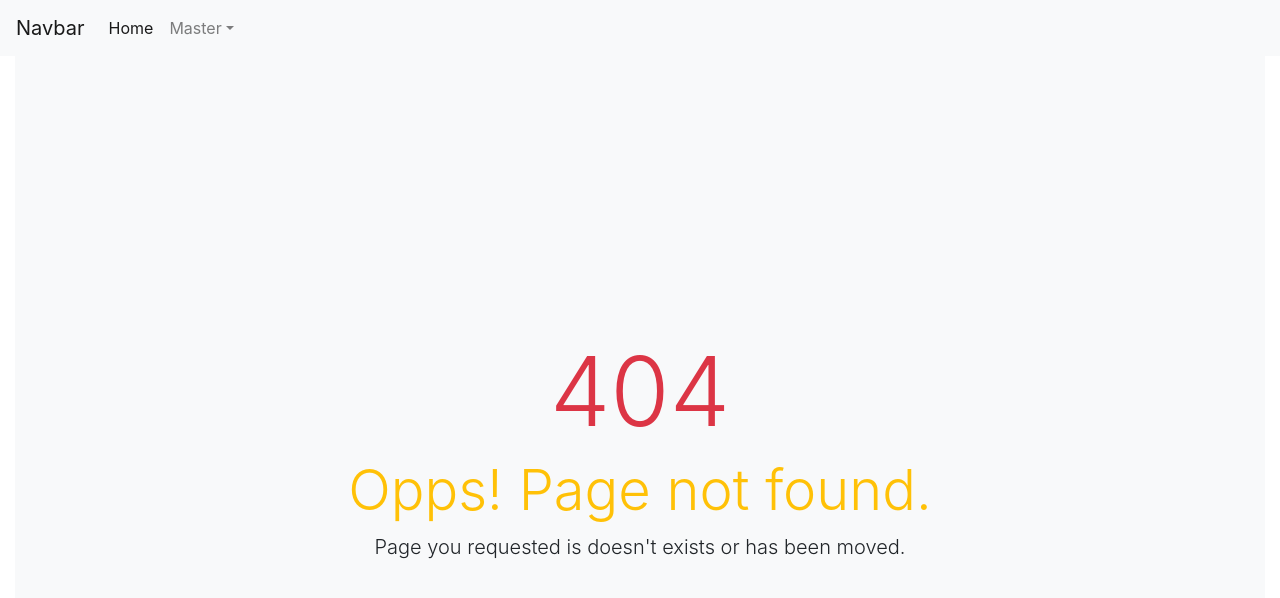
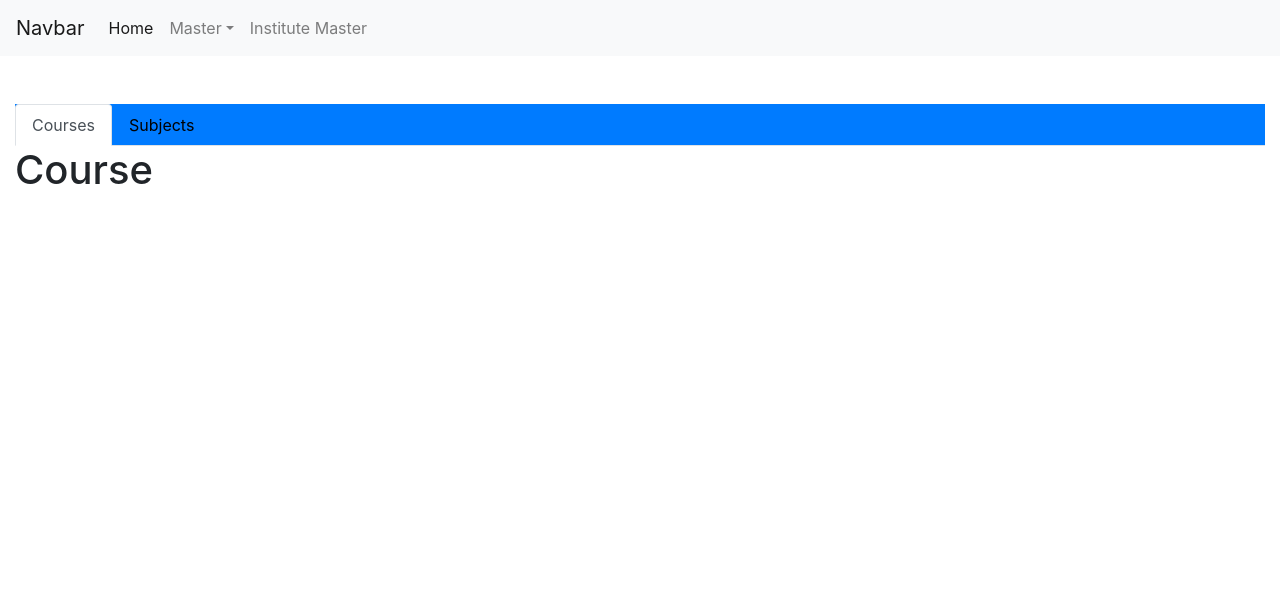
Before and after one commit to shirkeamy/October2024Batch, a React (Create React App) app in the folder react/react-crud-app/: page /crud/institute in a window 1280 px wide. Before the commit this address had no page. Shown: the top 598 px of the page. Built offline with nearby package versions, Linux system fonts and the light colour scheme.

Commit message:
Add InstituteDetails page and update Navbar for navigation

```diff
--- a/react/react-crud-app/src/App.tsx
+++ b/react/react-crud-app/src/App.tsx
@@ -5,6 +5,7 @@ import NotFound from './Pages/NotFound';
 import CountryLogic from './Pages/MasterData/Country/Country.logic';
 import StateLogic from './Pages/MasterData/State/State.logic';
 import CityLogic from './Pages/MasterData/City/City.logic';
+import InstituteDetails from './Pages/InstituteMaster/InstituteDetails';
 
 function App() {
   return (
@@ -17,6 +18,7 @@ function App() {
           <Route path="/country" element={<CountryLogic />} />
           <Route path="/state" element={<StateLogic />} />
           <Route path="/city" element={<CityLogic />} />
+          <Route path="/crud/institute" element={<InstituteDetails />} />
 
           <Route path='*' element={<NotFound />} />
         </Routes>
--- a/react/react-crud-app/src/Components/Navbar.tsx
+++ b/react/react-crud-app/src/Components/Navbar.tsx
@@ -29,6 +29,9 @@ const Navbar: React.FC = () => {
                                 <a className="dropdown-item" href="/city">City</a>
                             </div>
                         </li>
+                        <li className="nav-item">
+                            <a className="nav-link" href="/crud/institute">Institute Master</a>
+                        </li>
                     </ul>
                 </div>
             </nav>
--- /dev/null
+++ b/react/react-crud-app/src/Pages/InstituteMaster/Courses/Courses.tsx
@@ -0,0 +1,7 @@
+const Courses: React.FC = () => {
+    return (
+        <></>
+    )
+}
+
+export default Courses;
--- /dev/null
+++ b/react/react-crud-app/src/Pages/InstituteMaster/InstituteDetails.tsx
@@ -0,0 +1,28 @@
+import Courses from "./Courses/Courses";
+
+const InstituteDetails: React.FC = () => {
+    return (
+        <>
+            <ul className="nav nav-tabs bg-primary mt-5" id="myTab" role="tablist">
+                <li className="nav-item" role="presentation">
+                    <button className="nav-link active" id="courses-tab" data-toggle="tab" data-target="#courses" type="button" role="tab" aria-controls="courses" aria-selected="true">Courses</button>
+                </li>
+                <li className="nav-item" role="presentation">
+                    <button className="nav-link" id="subjects-tab" data-toggle="tab" data-target="#subjects" type="button" role="tab" aria-controls="subjects" aria-selected="false">Subjects</button>
+                </li>
+            </ul>
+            <div className="tab-content" id="myTabContent">
+                <div className="tab-pane fade show active" id="courses" role="tabpanel" aria-labelledby="courses-tab">
+                    <h1>Course</h1>
+                    <Courses />
+                </div>
+                <div className="tab-pane fade" id="subjects" role="tabpanel" aria-labelledby="subjects-tab">
+                    <h1>Subjects</h1>
+                </div>
+            </div>
+        </>
+
+    )
+}
+
+export default InstituteDetails;
```
